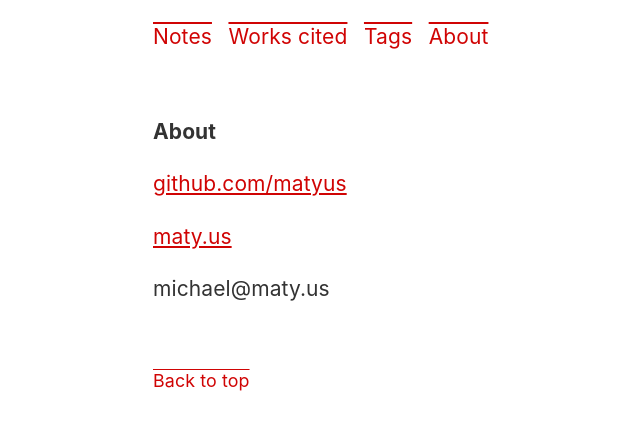
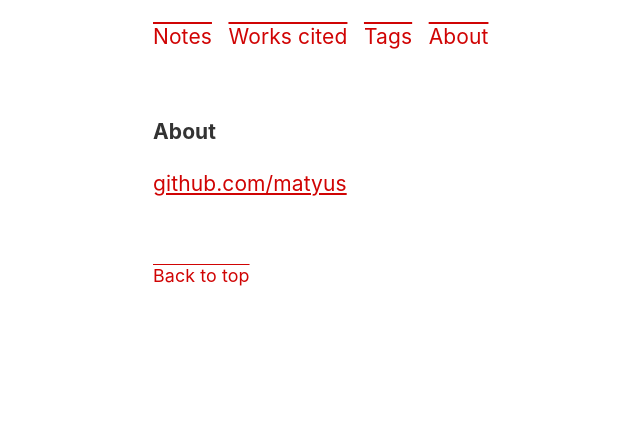
Before and after one commit to matyus/matyus.github.com, a Jekyll site: the page built from about.md, in a window 1280 px wide. Shown: the top 430 px of the page, without its empty margins (87-727 px from the left). Built offline with Jekyll 4.4.1, drawn with Linux system fonts in a browser that asks for light colours; our own code applies the rules of GitHub Pages for plain Markdown files.

Commit message:
remove some About info

```diff
--- a/_layouts/default.html
+++ b/_layouts/default.html
@@ -20,7 +20,10 @@
     </header>
 
     <main id="main-content">
-      <!-- https://stackoverflow.com/a/41916125 (hacky) -->
+      {% comment %}
+        https://stackoverflow.com/a/41916125 (hacky)
+      {% endcomment %}
+
       {% if page.id %}<h1>{{ page.title }}</h1>{% endif %}
 
       {{ content }}
--- a/about.md
+++ b/about.md
@@ -5,7 +5,3 @@ layout: default
 # About
 
 [github.com/matyus](https://github.com/matyus)
-
-[maty.us](https://maty.us)
-
-michael@maty.us
```
